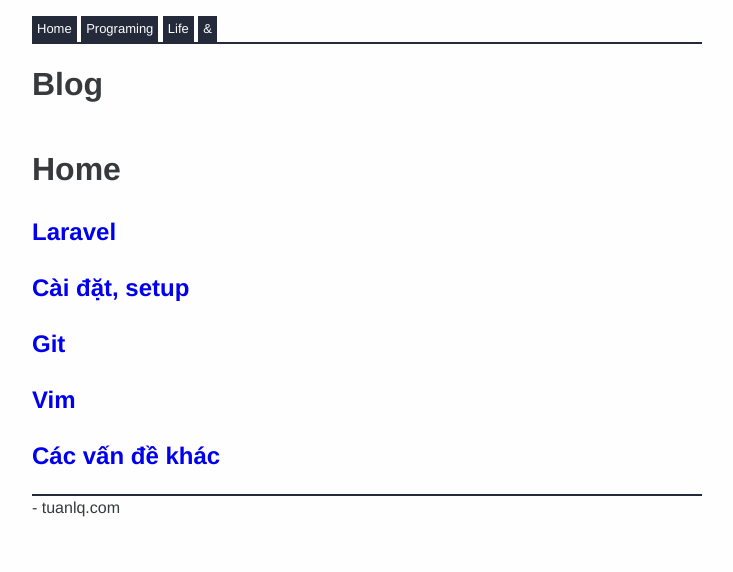
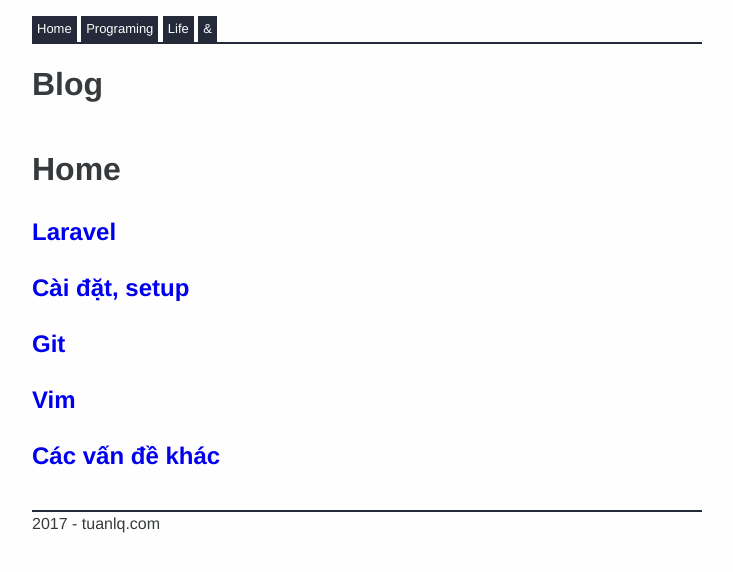
Before and after one commit to tuanle/tuanle.github.io, a Jekyll site: the page built from index.md, in a window 1280 px wide. Shown: the top 572 px of the page, without its empty margins (33-766 px from the left). Built offline with Jekyll 4.4.1, drawn with Linux system fonts in a browser that asks for light colours; some of the changed lines change nothing that is shown.

Commit message:
[temp] Temporary commit in 2017-02-16 00:27

```diff
--- a/_includes/footer.html
+++ b/_includes/footer.html
@@ -1,3 +1,3 @@
 <footer class="row">
-    {{ date: "%Y" }} - tuanlq.com
+    {{ site.time | date: '%Y' }} - tuanlq.com
 </footer>
--- a/assets/css/main.css
+++ b/assets/css/main.css
@@ -133,6 +133,7 @@ h1#title {
 
 footer {
     border-top: 2px solid #242a3a;
+    margin-top: 16px;
 }
 
 
```
